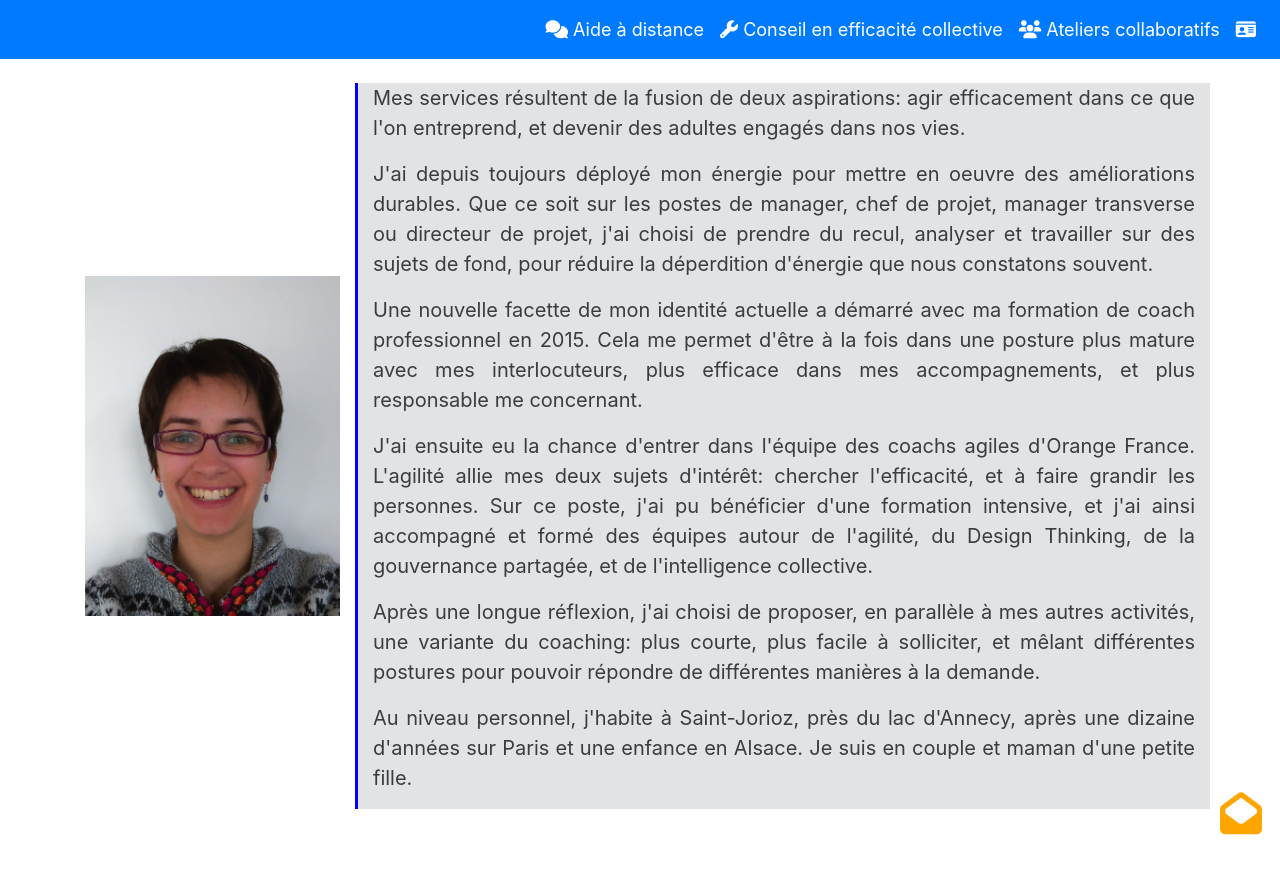
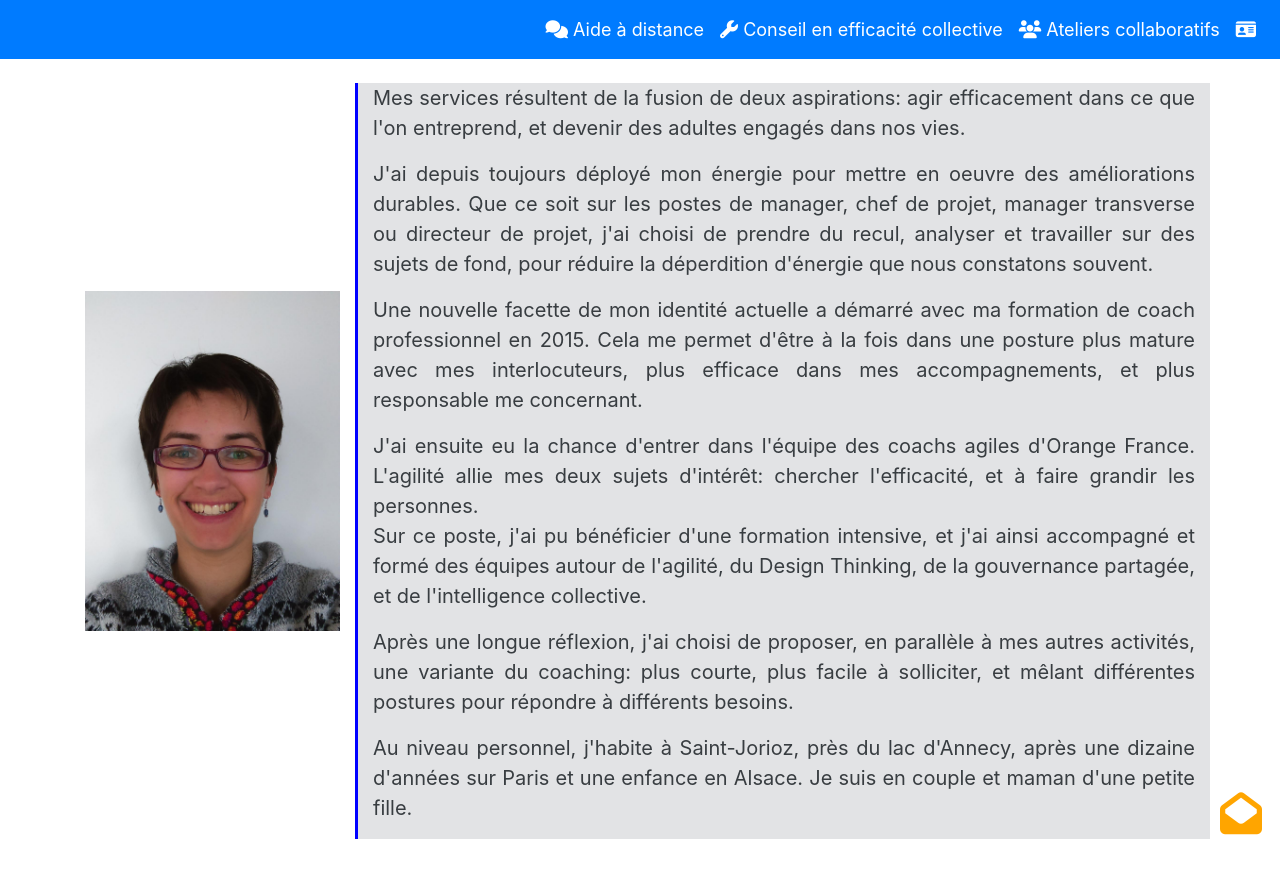
Before and after one commit to OrgaEvolutions/orgaevolutions.github.io, a Jekyll site: the page built from auteur.html, in a window 1280 px wide. Shown: the top 878 px of the page. Built offline with Jekyll 4.4.1, drawn with Linux system fonts in a browser that asks for light colours; nearby versions of some CDN libraries; some web fonts are replaced.

Commit message:
compétences pros

```diff
--- a/_data/QR.yml
+++ b/_data/QR.yml
@@ -12,7 +12,8 @@
   contenu: "Les conversations sont confidentielles au sens où votre anonymat est préservé si je suis amenée à partager des passages de l'échange avec des collègues, dans le but d'améliorer ma pratique. Vous pouvez vous opposer à ce que j'évoque des passages lors de l’échange, ou après."
 
 - titre: Mon parcours/mes compétences
-  contenu: "J'ai une formation et un diplôme de Coach Professionnel Linkup depuis 2015 (diplôme RNCP 1). J'ai également une passion pour le développement personnel et le développement des relations - je travaille continuellement à mûrir mes lectures de situation, comprendre ce qui se passe au plus profond de nous, et envisager différentes réponses."
+  contenu: "J'ai une formation et un diplôme de Coach Professionnel Linkup depuis 2015 (diplôme RNCP 1). J'ai également une passion pour le développement personnel et le développement des relations - je travaille continuellement à mûrir mes lectures de situation, comprendre ce qui se passe au plus profond de nous, et envisager différentes réponses.<br>
+  J'ai travaillé en parallèle 12 ans dans une entreprise multi-nationale, en variant mes expériences: manager, manager transverse, amélioration d'un process, responsabilité de la qualité d'un produit technique, directrice de projets internationaux, coach agile, facilitatrice. Mon dernier poste m'a donné le goût de découvrir et mettre en place les approches et modèles pour travailler plus efficacement et sainement."
 
 - titre: Cas non égilibles
   contenu: "- personnes en grande détresse - je ne suis pas formée<br>- objectifs malveillants"
--- a/auteur.html
+++ b/auteur.html
@@ -27,9 +27,9 @@ layout: default
 
 		<p>Une nouvelle facette de mon identité actuelle a démarré avec ma formation de coach professionnel en 2015. Cela me permet d'être à la fois dans une posture plus mature avec mes interlocuteurs, plus efficace dans mes accompagnements, et plus responsable me concernant.</p>
 
-		<p>J'ai ensuite eu la chance d'entrer dans l'équipe des coachs agiles d'Orange France. L'agilité allie mes deux sujets d'intérêt: chercher l'efficacité, et à faire grandir les personnes.
+		<p>J'ai ensuite eu la chance d'entrer dans l'équipe des coachs agiles d'Orange France. L'agilité allie mes deux sujets d'intérêt: chercher l'efficacité, et à faire grandir les personnes.<br>
 		Sur ce poste, j'ai pu bénéficier d'une formation intensive, et j'ai ainsi accompagné et formé des équipes autour de l'agilité, du Design Thinking, de la gouvernance partagée, et de l'intelligence collective.</p>
-		<p>Après une longue réflexion, j'ai choisi de proposer, en parallèle à mes autres activités, une variante du coaching: plus courte, plus facile à solliciter, et mêlant différentes postures pour pouvoir répondre de différentes manières à la demande.</p>
+		<p>Après une longue réflexion, j'ai choisi de proposer, en parallèle à mes autres activités, une variante du coaching: plus courte, plus facile à solliciter, et mêlant différentes postures pour répondre à différents besoins.</p>
 		<p>Au niveau personnel, j'habite à Saint-Jorioz, près du lac d'Annecy, après une dizaine d'années sur Paris et une enfance en Alsace. Je suis en couple et maman d'une petite fille.<p>
 	</div>
 </div>
```
